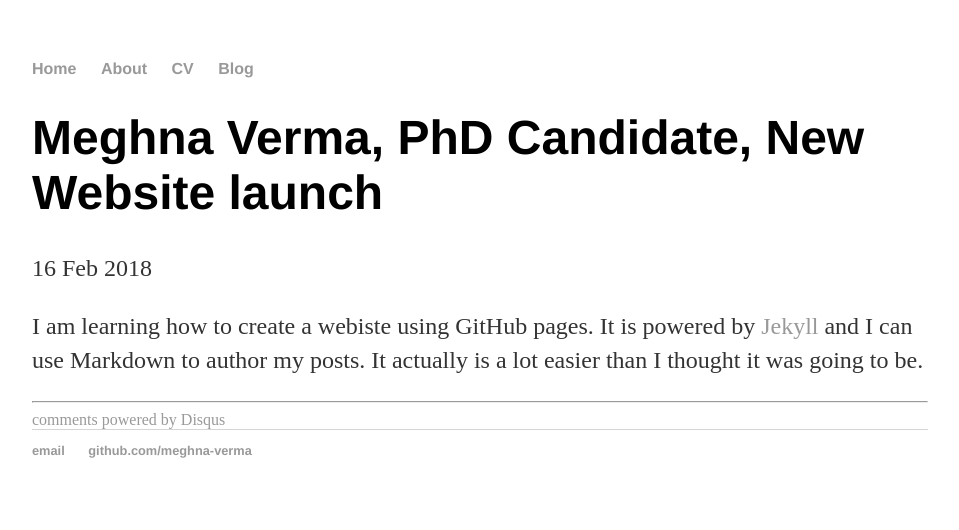
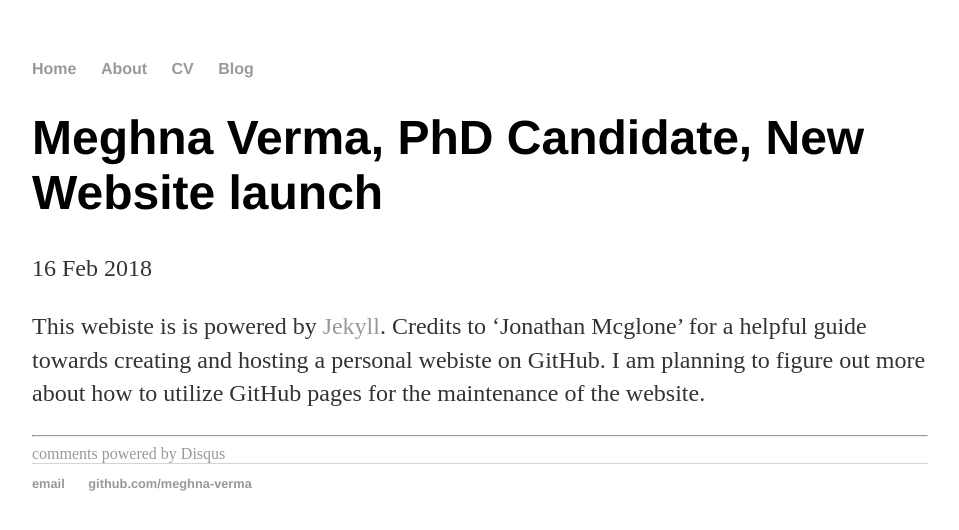
Before and after one commit to meghna-verma/meghna-verma.github.io, a Jekyll site: the page built from _posts/2018-02-16-Meghna-Verma-site-launched.md, in a window 1280 px wide. Shown: the top 530 px of the page, without its empty margins (160-1119 px from the left). Built offline with Jekyll 4.4.1, drawn with Linux system fonts in a browser that asks for light colours; comment, search, counter and statistics services are not loaded.

Commit message:
Update 2018-02-16-Meghna-Verma-site-launched.md

```diff
--- a/_posts/2018-02-16-Meghna-Verma-site-launched.md
+++ b/_posts/2018-02-16-Meghna-Verma-site-launched.md
@@ -3,6 +3,5 @@
 title: "Meghna Verma, PhD Candidate, New Website launch"
 date: 2018-02-16
 ---
-
-I am learning how to create a webiste using GitHub pages.
-It is powered by [Jekyll](http://jekyllrb.com) and I can use Markdown to author my posts. It actually is a lot easier than I thought it was going to be.
+This webiste is is powered by [Jekyll](http://jekyllrb.com). Credits to 'Jonathan Mcglone' for a helpful guide towards creating and hosting a personal webiste on GitHub.
+I am planning to figure out more about how to utilize GitHub pages for the maintenance of the website.
```
